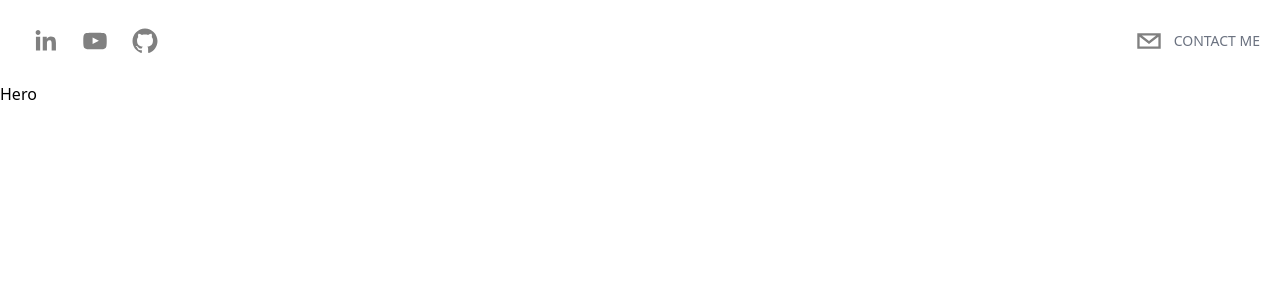
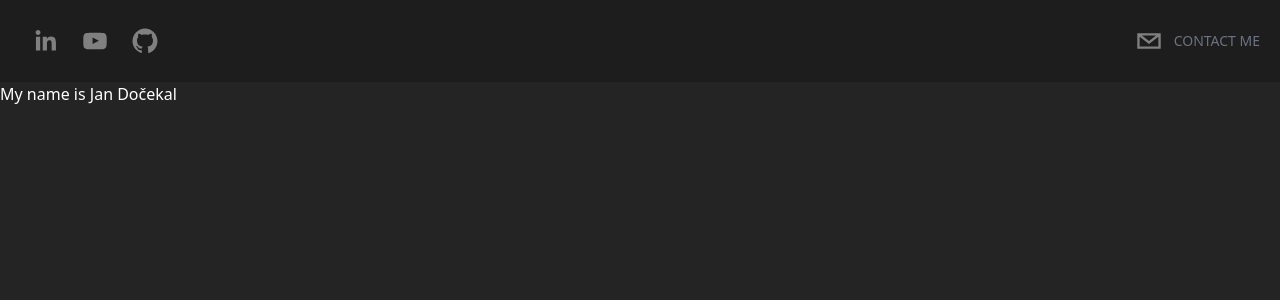
Before and after one commit to docekaja/docekaja.github.io, a Next.js app: page / in a window 1280 px wide. Shown: the top 300 px of the page. Built offline with nearby package versions, Linux system fonts and the light colour scheme.

Commit message:
Implemented Typewriter library

```diff
--- a/components/Header.tsx
+++ b/components/Header.tsx
@@ -5,7 +5,7 @@ type Props = {};
 
 export default function Header({}: Props) {
   return (
-    <header className="sticky top-0 flex flex-row justify-between max-w-7xl mx-auto z-20 xl:items-center px-5 py-4">
+    <header className="sticky top-0 flex flex-row justify-between max-w-7xl mx-auto z-20 xl:items-center px-5 py-4 bg-[rgb(29,29,29)]">
       <motion.div
         initial={{ x: -500, opacity: 0, scale: 0.3 }}
         animate={{ x: 0, opacity: 1, scale: 1 }}
--- a/components/Hero.tsx
+++ b/components/Hero.tsx
@@ -1,5 +1,21 @@
+import { Cursor, useTypewriter } from 'react-simple-typewriter';
+
 type Props = {};
 
 export default function Hero({}: Props) {
-  return <div>Hero</div>;
+  const [text, helper] = useTypewriter({
+    words: ['Hello World', 'My name is Jan Dočekal', 'Welcome to my personal page'],
+    loop: 1,
+    delaySpeed: 2000,
+    typeSpeed: 80,
+    deleteSpeed: 20,
+  });
+  return (
+    <div>
+      <h1>
+        <span>{text}</span>
+        <Cursor cursorColor="#128DAC" />
+      </h1>
+    </div>
+  );
 }
--- a/package.json
+++ b/package.json
@@ -18,6 +18,7 @@
     "next": "13.2.1",
     "react": "18.2.0",
     "react-dom": "18.2.0",
+    "react-simple-typewriter": "^5.0.1",
     "react-social-icons": "^5.15.0",
     "typescript": "4.9.5"
   },
--- a/pages/index.tsx
+++ b/pages/index.tsx
@@ -4,7 +4,7 @@ import Head from 'next/head';
 
 export default function Home() {
   return (
-    <div>
+    <div className="bg-[rgb(36,36,36)] text-white h-screen container my-auto">
       <Head>
         <title>Jan Dočekal - personal portfolio</title>
       </Head>
```
Also changed, not shown: 1 other file (tests, documents, lock files or other folders).
